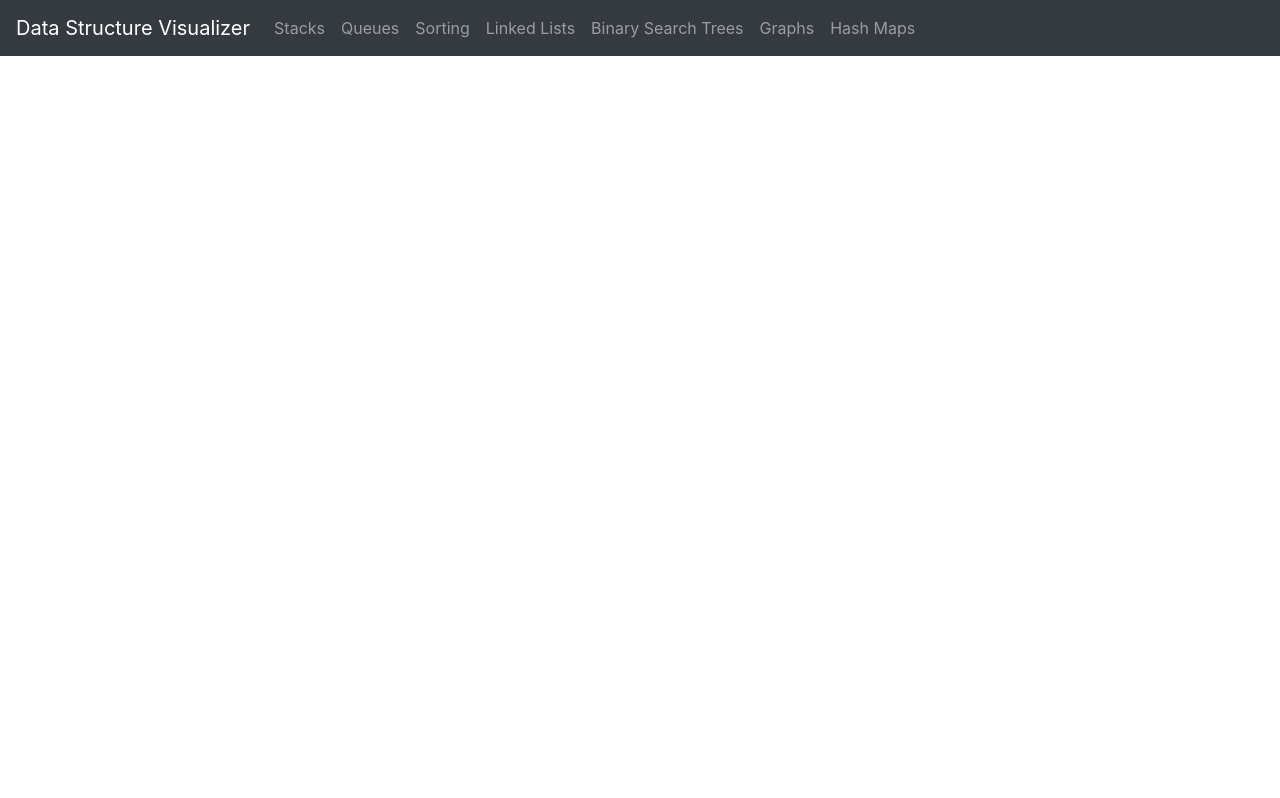
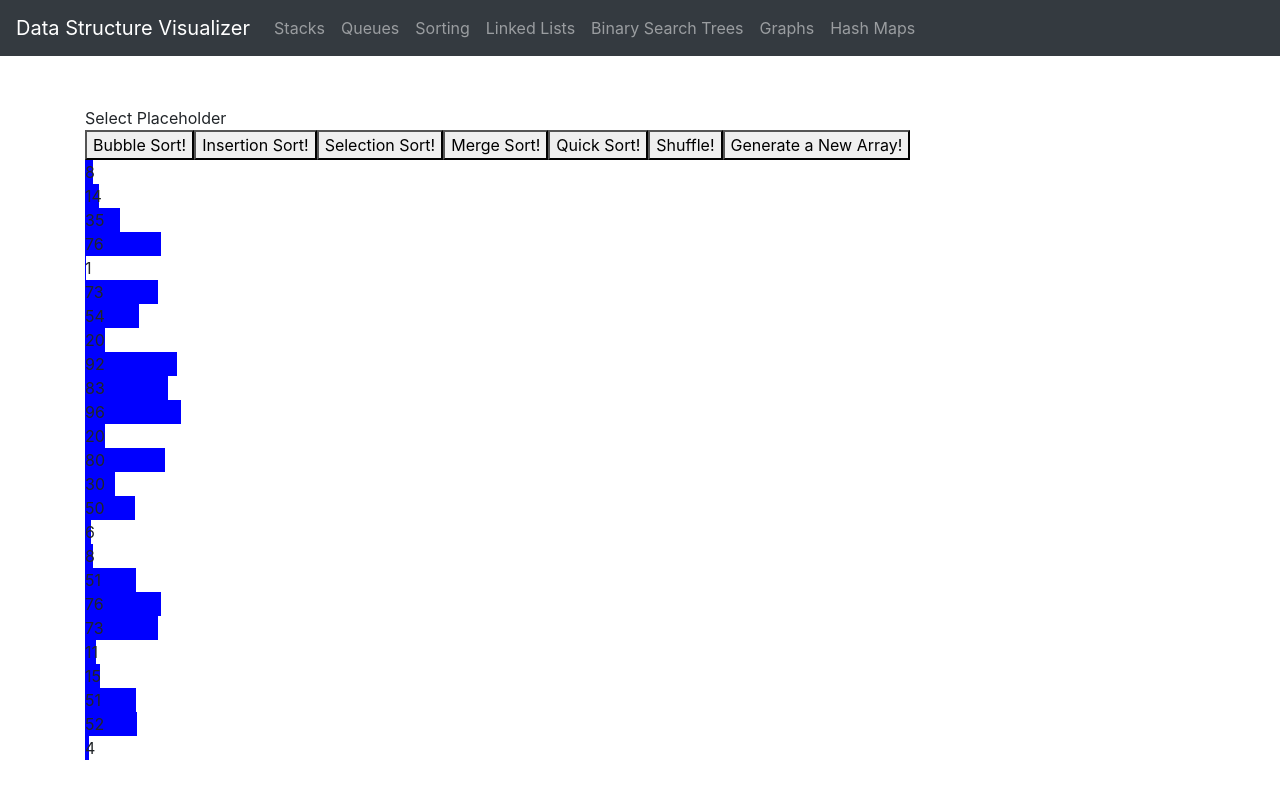
Before and after one commit to matt-hendrick/Algorithm-Data-Structure-Visualizer, a React (Create React App) app: page / in a window 1280 px wide. Built offline with nearby package versions, Linux system fonts and the light colour scheme.

Commit message:
Added quicksort

```diff
--- a/src/App.js
+++ b/src/App.js
@@ -23,6 +23,7 @@ function App() {
         }}
       > */}
         <Switch>
+          <Route exact path="/" component={Sorting} />
           <Route exact path="/stack" component={StackDisplay} />
           <Route exact path="/queue" component={QueueDisplay} />
           <Route exact path="/sorting" component={Sorting} />
--- a/src/containers/Sorting.js
+++ b/src/containers/Sorting.js
@@ -24,7 +24,8 @@ function Sorting() {
       if (
         sortingType === 'Bubble Sort' ||
         sortingType === 'Insertion Sort' ||
-        sortingType === 'Selection Sort'
+        sortingType === 'Selection Sort' ||
+        sortingType === 'Quick Sort'
       ) {
         let tempArr = [...arr];
         if (sortingSteps[currentStep] !== null) {
@@ -61,7 +62,7 @@ function Sorting() {
   let tempSortingStepsArray = [];
 
   const handleBubbleSort = () => {
-    let tempArr = [...arr];
+    let tempArr = originalArr ? [...originalArr] : [...arr];
     for (let i = 1; i < tempArr.length; i++) {
       let swapped = false;
 
@@ -89,7 +90,7 @@ function Sorting() {
   };
 
   const handleInsertionSort = () => {
-    let tempArr = [...arr];
+    let tempArr = originalArr ? [...originalArr] : [...arr];
 
     for (let right = 1; right < tempArr.length; right++) {
       for (
@@ -114,7 +115,7 @@ function Sorting() {
   };
 
   const handleSelectionSort = () => {
-    let tempArr = [...arr];
+    let tempArr = originalArr ? [...originalArr] : [...arr];
     tempSortingStepsArray = [];
 
     for (let left = 0; left < tempArr.length; left++) {
@@ -197,6 +198,47 @@ function Sorting() {
     setSortingSpeed(500);
   };
 
+  function quickSortPartition(array, low, high) {
+    const pivotIndex = low;
+    let pivotFinalIndex = pivotIndex;
+
+    for (let current = pivotIndex + 1; current <= high; current++) {
+      if (array[current][0] < array[pivotIndex][0]) {
+        pivotFinalIndex += 1;
+        tempSortingStepsArray.push([current, pivotFinalIndex]);
+        swap(array, current, pivotFinalIndex);
+      }
+    }
+
+    tempSortingStepsArray.push([pivotIndex, pivotFinalIndex]);
+    swap(array, pivotIndex, pivotFinalIndex);
+
+    return pivotFinalIndex;
+  }
+
+  function quickSort(array, low = 0, high = array.length - 1) {
+    if (low < high) {
+      const partitionIndex = quickSortPartition(array, low, high);
+      quickSort(array, low, partitionIndex - 1);
+      quickSort(array, partitionIndex + 1, high);
+    }
+    setSortingSteps(tempSortingStepsArray);
+    if (originalArr) {
+      setArr(originalArr);
+      setOriginalArr();
+    }
+    setSortingType('Quick Sort');
+    setCurrentStep(0);
+    setIsRunning(true);
+    setSortingSpeed(500);
+    return array;
+  }
+
+  const handleQuickSort = () => {
+    let tempArr = originalArr ? [...originalArr] : [...arr];
+    return quickSort(tempArr);
+  };
+
   const handleShuffle = () => {
     let tempArr = originalArr ? [...originalArr] : [...arr];
     if (originalArr) {
@@ -233,12 +275,16 @@ function Sorting() {
         <button onClick={handleInsertionSort}>Insertion Sort!</button>
         <button onClick={handleSelectionSort}>Selection Sort!</button>
         <button onClick={handleMergeSort}>Merge Sort!</button>
+        <button onClick={handleQuickSort}>Quick Sort!</button>
         <button onClick={handleShuffle}>Shuffle!</button>
         <button onClick={generateArray}>Generate a New Array!</button>
         {currentStep > 0 ? (
           <div>
             <button onClick={togglePause}>
               {isRunning ? 'Pause' : 'Continue'}
+            </button>
+            <button onClick={() => handleSortingSpeedChange(2000)}>
+              Slowest Sorting Speed
             </button>
             <button onClick={() => handleSortingSpeedChange(1000)}>
               Slow Sorting Speed
@@ -248,6 +294,9 @@ function Sorting() {
             </button>
             <button onClick={() => handleSortingSpeedChange(100)}>
               Fast Sorting Speed
+            </button>
+            <button onClick={() => handleSortingSpeedChange(10)}>
+              Fastest Sorting Speed
             </button>
           </div>
         ) : null}
@@ -270,17 +319,22 @@ function Sorting() {
               <ItemCard key={item[1]} size={item[0]}>
                 {item[0]}
               </ItemCard>
-            ))}{' '}
+            ))}
           </div>
         ) : null}
 
         {arr ? (
-          <div>
-            {arr.map((item) => (
-              <ItemCard key={item[1]} size={item[0]}>
-                {item[0]}
-              </ItemCard>
-            ))}{' '}
+          <div style={{ display: 'flex' }}>
+            <div>
+              {arr.map((item) => (
+                <ItemCard key={item[1]} size={item[0]}>
+                  {item[0]}
+                </ItemCard>
+              ))}
+            </div>
+            {sortingSteps[currentStep] === null && isRunning ? (
+              <div>No Change Made</div>
+            ) : null}
           </div>
         ) : null}
       </div>
```
